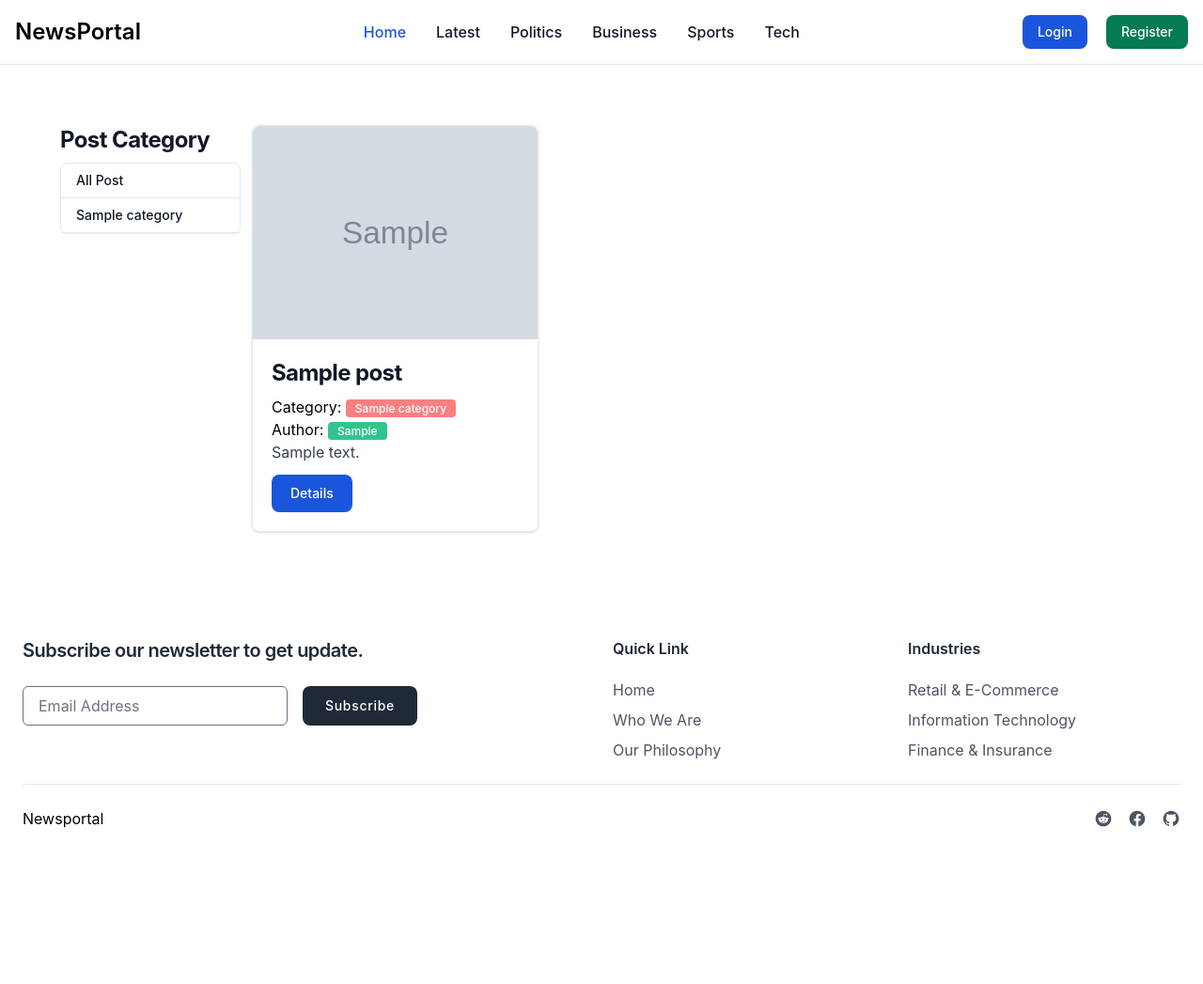
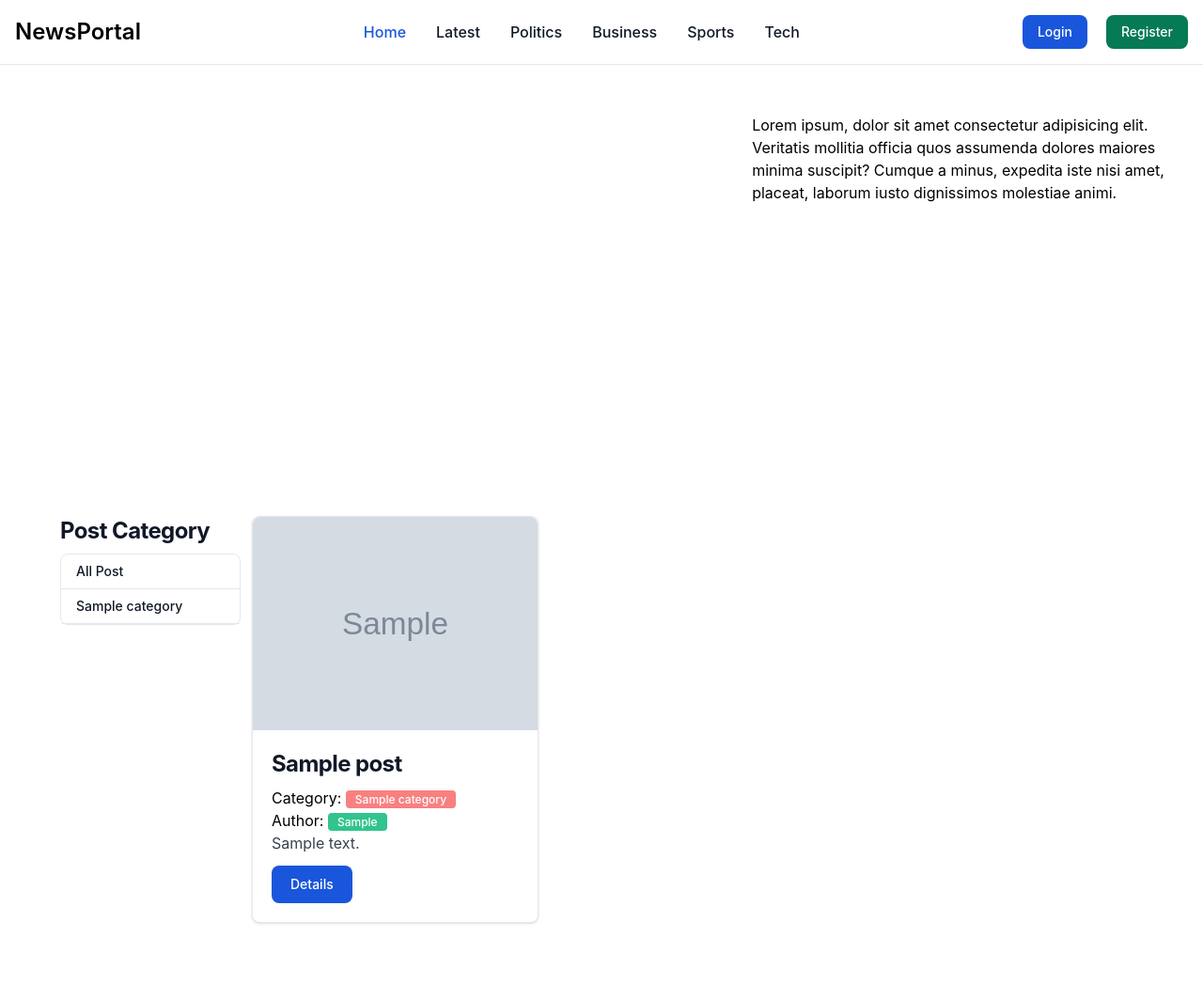
Before and after one commit to mallick-portfolio/NearNews, a Django app: page / in a window 1280 px wide. Shown: the top 1047 px of the page at 94% size. Before the commit the page ends 881 px from the top, so only its background shows below. Run offline with Django 5.2, Linux system fonts and the light colour scheme; tables that the repository leaves empty hold one stand-in row (values such as "Sample post"); grey boxes marked "Sample" are stand-in pictures; some libraries are stand-ins or nearby versions.

Commit message:
added home banner

```diff
--- /dev/null
+++ b/templates/components/bannerSlider.html
@@ -0,0 +1,128 @@
+<div class="flex justify-between gap-8 mt-8">
+  <div class="w-3/5">
+    <div id="default-carousel" class="relative w-full" data-carousel="slide">
+      <!-- Carousel wrapper -->
+      <div class="relative h-56 overflow-hidden rounded-lg md:h-96">
+        {% for post in posts %}
+        <div class="duration-700 ease-in-out" data-carousel-item>
+          <img
+            src="{{post.image_url.url}}"
+            class="absolute block w-full -translate-x-1/2 -translate-y-1/2 top-1/2 left-1/2"
+            alt="..."
+          />
+          <div
+            class="absolute -translate-x-1/2 -translate-y-1/2 bottom-8 left-1/2 text-center"
+          >
+            <a href="{% url 'post_details' post.slug %}">
+              <h5
+                class="mb-2 text-2xl font-bold tracking-tight text-gray-900 dark:text-white"
+              >
+                {{post.title}}
+              </h5>
+            </a>
+          </div>
+        </div>
+        {% endfor %}
+        <!-- Item 2 -->
+      </div>
+      <!-- Slider indicators -->
+      <div
+        class="absolute z-30 flex -translate-x-1/2 bottom-5 left-1/2 space-x-3 rtl:space-x-reverse"
+      >
+        <button
+          type="button"
+          class="w-3 h-3 rounded-full"
+          aria-current="true"
+          aria-label="Slide 1"
+          data-carousel-slide-to="0"
+        ></button>
+        <button
+          type="button"
+          class="w-3 h-3 rounded-full"
+          aria-current="false"
+          aria-label="Slide 2"
+          data-carousel-slide-to="1"
+        ></button>
+        <button
+          type="button"
+          class="w-3 h-3 rounded-full"
+          aria-current="false"
+          aria-label="Slide 3"
+          data-carousel-slide-to="2"
+        ></button>
+        <button
+          type="button"
+          class="w-3 h-3 rounded-full"
+          aria-current="false"
+          aria-label="Slide 4"
+          data-carousel-slide-to="3"
+        ></button>
+        <button
+          type="button"
+          class="w-3 h-3 rounded-full"
+          aria-current="false"
+          aria-label="Slide 5"
+          data-carousel-slide-to="4"
+        ></button>
+      </div>
+      <!-- Slider controls -->
+      <button
+        type="button"
+        class="absolute top-0 start-0 z-30 flex items-center justify-center h-full px-4 cursor-pointer group focus:outline-none"
+        data-carousel-prev
+      >
+        <span
+          class="inline-flex items-center justify-center w-10 h-10 rounded-full bg-white/30 dark:bg-gray-800/30 group-hover:bg-white/50 dark:group-hover:bg-gray-800/60 group-focus:ring-4 group-focus:ring-white dark:group-focus:ring-gray-800/70 group-focus:outline-none"
+        >
+          <svg
+            class="w-4 h-4 text-white dark:text-gray-800 rtl:rotate-180"
+            aria-hidden="true"
+            xmlns="http://www.w3.org/2000/svg"
+            fill="none"
+            viewBox="0 0 6 10"
+          >
+            <path
+              stroke="currentColor"
+              stroke-linecap="round"
+              stroke-linejoin="round"
+              stroke-width="2"
+              d="M5 1 1 5l4 4"
+            />
+          </svg>
+          <span class="sr-only">Previous</span>
+        </span>
+      </button>
+      <button
+        type="button"
+        class="absolute top-0 end-0 z-30 flex items-center justify-center h-full px-4 cursor-pointer group focus:outline-none"
+        data-carousel-next
+      >
+        <span
+          class="inline-flex items-center justify-center w-10 h-10 rounded-full bg-white/30 dark:bg-gray-800/30 group-hover:bg-white/50 dark:group-hover:bg-gray-800/60 group-focus:ring-4 group-focus:ring-white dark:group-focus:ring-gray-800/70 group-focus:outline-none"
+        >
+          <svg
+            class="w-4 h-4 text-white dark:text-gray-800 rtl:rotate-180"
+            aria-hidden="true"
+            xmlns="http://www.w3.org/2000/svg"
+            fill="none"
+            viewBox="0 0 6 10"
+          >
+            <path
+              stroke="currentColor"
+              stroke-linecap="round"
+              stroke-linejoin="round"
+              stroke-width="2"
+              d="m1 9 4-4-4-4"
+            />
+          </svg>
+          <span class="sr-only">Next</span>
+        </span>
+      </button>
+    </div>
+  </div>
+  <div class="w-2/5 p-5">
+    Lorem ipsum, dolor sit amet consectetur adipisicing elit. Veritatis mollitia
+    officia quos assumenda dolores maiores minima suscipit? Cumque a minus,
+    expedita iste nisi amet, placeat, laborum iusto dignissimos molestiae animi.
+  </div>
+</div>
--- a/templates/pages/home.html
+++ b/templates/pages/home.html
@@ -1,4 +1,6 @@
 {% extends "base.html" %} {% load static %} {% block content %}
+
+{% include "../components/bannerSlider.html" %}
 
 <div class="p-16 flex gap-3">
   <div class="w-1/6">
```
Also changed, not shown: core/settings.py (+16 -16 lines), templates/base.html (line endings or trailing spaces), templates/header.html (line endings or trailing spaces).
